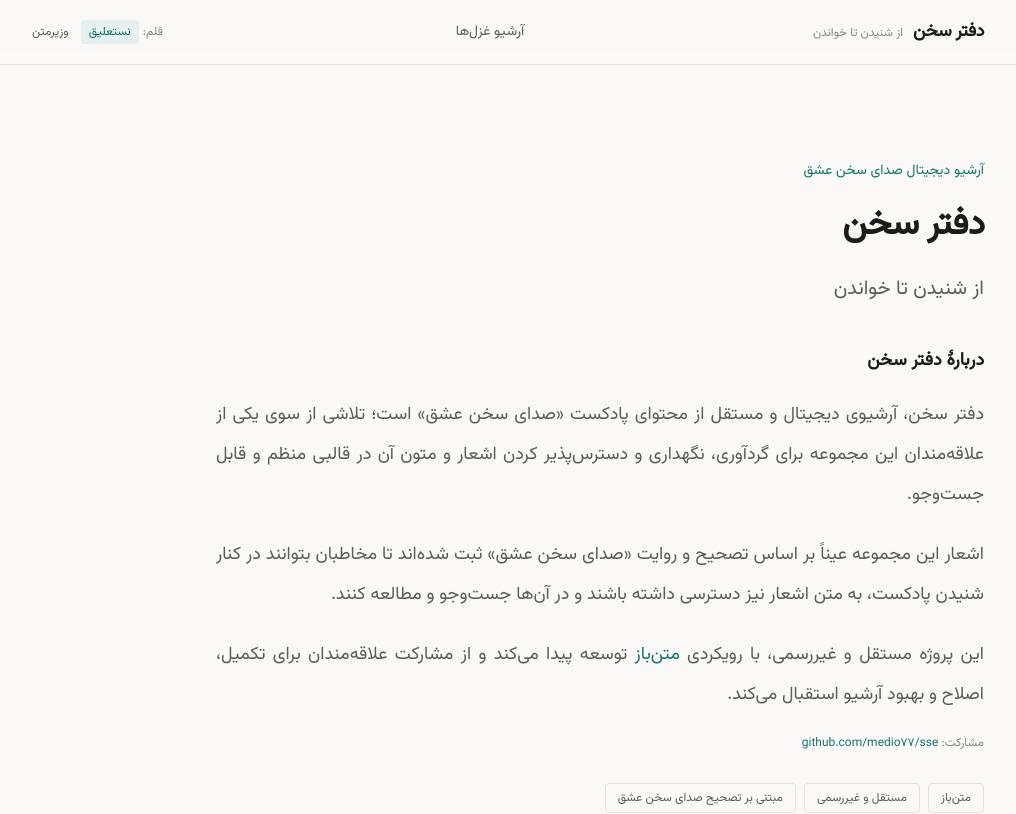
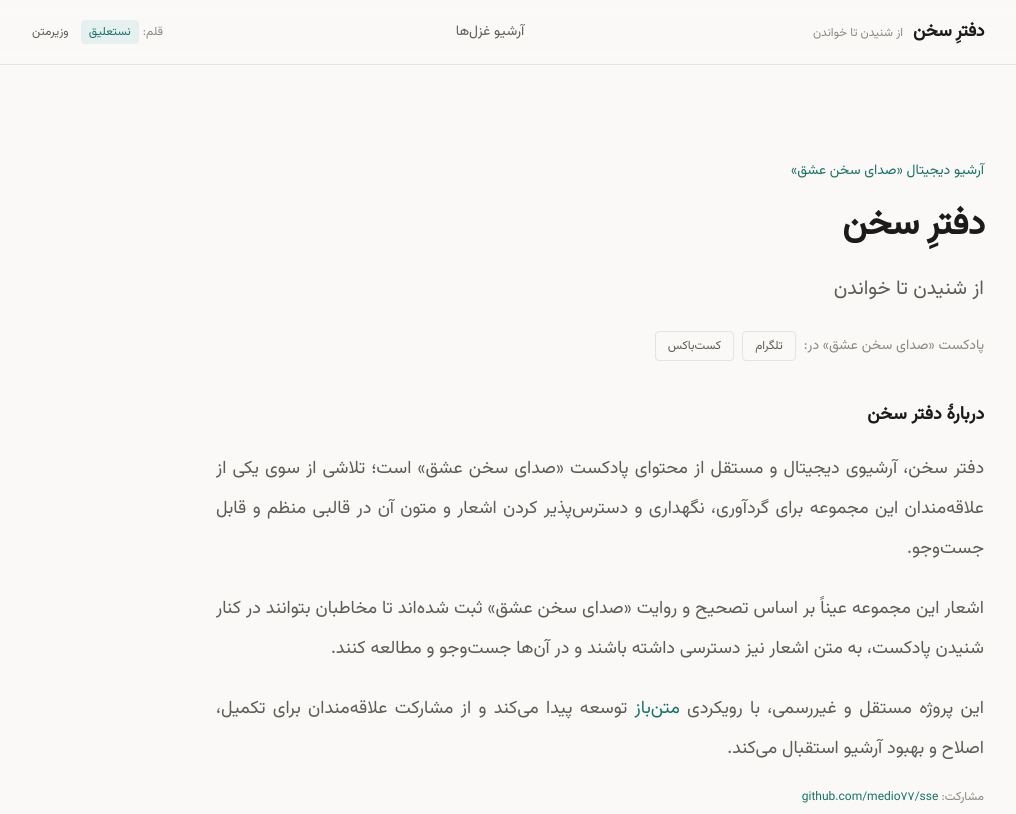
Before and after one commit to medio77/sse, a Next.js app: page / in a window 1280 px wide. Shown: the top 814 px of the page, without its empty margins (136-1152 px from the left). Built offline with nearby package versions, Linux system fonts and the light colour scheme.

Commit message:
feat: refine branding and add podcast platform links

```diff
--- a/src/app/layout.tsx
+++ b/src/app/layout.tsx
@@ -7,8 +7,8 @@ import { SiteFooter } from "@/components/site-footer";
 
 export const metadata: Metadata = {
   title: {
-    default: "دفتر سخن — از شنیدن تا خواندن",
-    template: "%s | دفتر سخن",
+    default: "دفترِ سخن — از شنیدن تا خواندن",
+    template: "%s | دفترِ سخن",
   },
   description:
     "دفتر سخن، آرشیوی دیجیتال و مستقل از محتوای پادکست صدای سخن عشق؛ مجموعه‌ای از اشعار بر اساس تصحیح این پادکست، با امکان جست‌وجو و مشارکت علاقه‌مندان.",
--- a/src/app/page.tsx
+++ b/src/app/page.tsx
@@ -10,16 +10,36 @@ export default function HomePage() {
     <div className="mx-auto w-full max-w-5xl px-5 sm:px-8">
       <section className="border-b border-rule py-16 sm:py-24">
         <p className="text-sm text-accent">
-          آرشیو دیجیتال صدای سخن عشق
+          آرشیو دیجیتال «صدای سخن عشق»
         </p>
 
         <h1 className="mt-4 max-w-2xl text-3xl leading-[1.7] font-semibold tracking-tight text-ink sm:text-4xl sm:leading-[1.6]">
-          دفتر سخن
+          دفترِ سخن
         </h1>
 
         <p className="mt-4 text-lg leading-9 text-ink-muted sm:text-xl">
           از شنیدن تا خواندن
         </p>
+
+        <div className="mt-6 flex items-center gap-2 text-sm">
+          <span className="text-ink-faint">پادکست «صدای سخن عشق» در:</span>
+          <Link
+            href="https://t.me/seda_sokhan_eshq"
+            className="rounded-sm border border-rule px-3 py-1.5 text-xs text-ink-muted hover:border-accent hover:text-accent transition-colors"
+            target="_blank"
+            rel="noopener noreferrer"
+          >
+            تلگرام
+          </Link>
+          <Link
+            href="https://castbox.fm/vh/7402246"
+            className="rounded-sm border border-rule px-3 py-1.5 text-xs text-ink-muted hover:border-accent hover:text-accent transition-colors"
+            target="_blank"
+            rel="noopener noreferrer"
+          >
+            کست‌باکس
+          </Link>
+        </div>
 
         <div className="mt-10 max-w-3xl">
           <h2 className="text-lg font-semibold text-ink">
--- a/src/components/site-footer.tsx
+++ b/src/components/site-footer.tsx
@@ -4,7 +4,7 @@ export function SiteFooter() {
     <footer className="mt-24 border-t border-rule">
       <div className="mx-auto w-full max-w-5xl px-5 py-10 sm:px-8">
         <p className="text-sm leading-7 text-ink-faint">
-          دفتر سخن، آرشیوی دیجیتال و مستقل از محتوای پادکست
+          دفترِ سخن، آرشیوی دیجیتال و مستقل از محتوای پادکست
           «صدای سخن عشق» است. این پروژه به‌صورت غیررسمی و
           متن‌باز توسعه داده می‌شود و وابستگی یا نمایندگی
           رسمی از پادکست ندارد. متن اشعار بر اساس تصحیح
--- a/src/components/site-header.tsx
+++ b/src/components/site-header.tsx
@@ -14,7 +14,7 @@ export function SiteHeader() {
             className="group flex items-baseline gap-2.5 text-ink transition-colors hover:text-accent"
           >
             <span className="text-lg font-semibold tracking-tight">
-              دفتر سخن
+              دفترِ سخن
             </span>
             <span className="hidden text-xs text-ink-faint sm:inline">
               از شنیدن تا خواندن
```
